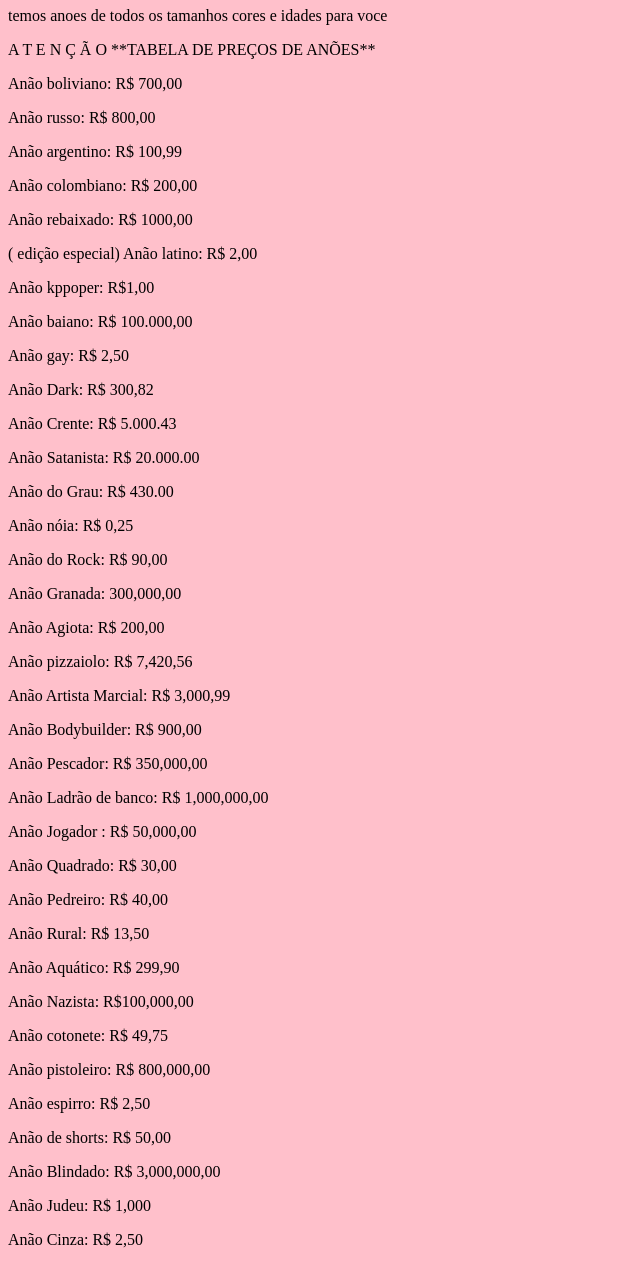
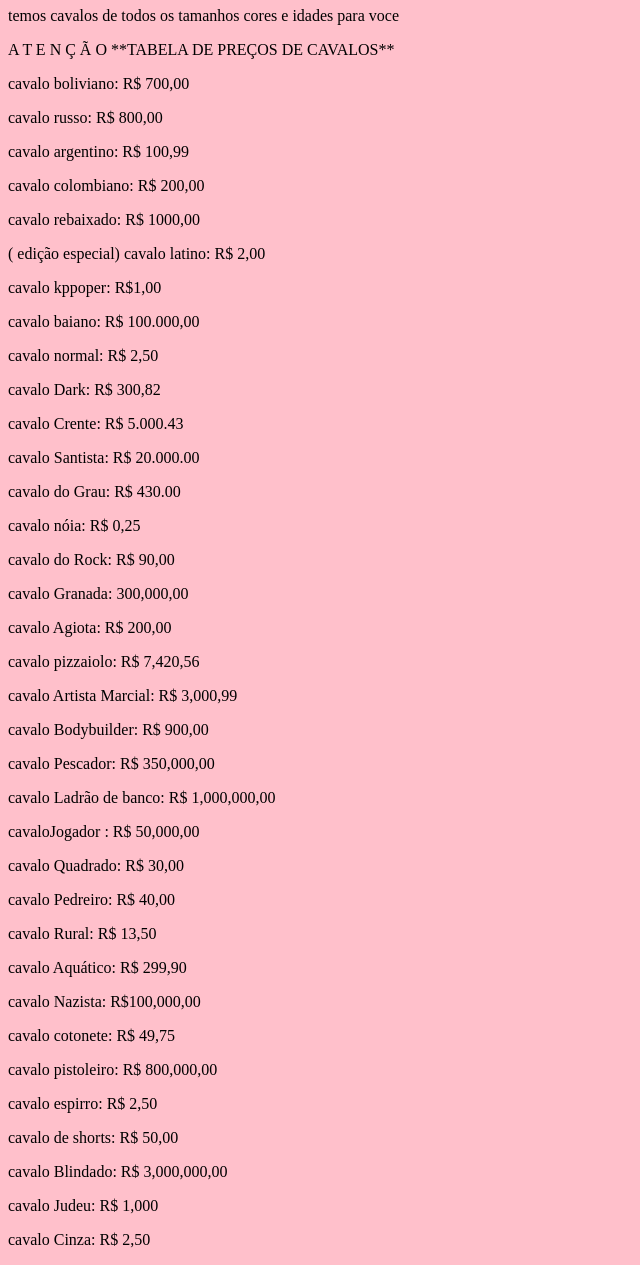
Before and after one commit to camilideh/pensamentoCOMPUTACIONAL1B, a plain HTML site: page index.html in a window 1280 px wide. Shown: the part 73-1338 px from the top of the page, without its empty margins (0-640 px from the left). Drawn offline with Linux system fonts and the light colour scheme.

Commit message:
Update index.html
mudamos tudo

```diff
--- a/index.html
+++ b/index.html
@@ -2,7 +2,7 @@
 <html lang="pt-br">
 	<head>
         <meta charset="UTF-8">
-		<title>anoes.com</title>
+		<title>cavalos.com</title>
         <style>
             body {
             background: pink
@@ -10,45 +10,45 @@
             </style>
 	</head>
 	<body>
-        <h1>anoes para todas as ocasioes</h1>
+        <h1>cavalos para todas as ocasioes</h1>
 
-        <p>temos anoes de todos os tamanhos cores e idades para voce</p>
-        <p>A T E N Ç Ã O **TABELA DE PREÇOS DE ANÕES**</p>
+        <p>temos  cavalos de todos os tamanhos cores e idades para voce</p>
+        <p>A T E N Ç Ã O **TABELA DE PREÇOS DE CAVALOS**</p>
 
-        <p>Anão boliviano: R$ 700,00 </p>
-        <p>Anão russo: R$ 800,00<p>
-        <p>Anão argentino: R$ 100,99 <p>
-        <p> Anão colombiano: R$ 200,00<p>
-        <p>Anão rebaixado: R$ 1000,00<p>
-        <p> ( edição especial) Anão latino: R$ 2,00 <p>
-        <p> Anão kppoper: R$1,00<p>
-        <p>Anão baiano: R$ 100.000,00<p>
-        <p> Anão gay: R$ 2,50 <p>
-        <p>Anão Dark: R$ 300,82<p>
-        <p>Anão Crente: R$ 5.000.43<p>
-        <p> Anão Satanista: R$ 20.000.00<p>
-        <p> Anão do Grau: R$ 430.00<p>
-        <p> Anão nóia: R$ 0,25<p>
-        <p> Anão do Rock: R$ 90,00<p>
-        <p>Anão Granada: 300,000,00<p>
-        <p> Anão Agiota: R$ 200,00<p>
-        <p> Anão pizzaiolo: R$ 7,420,56 <p>
-        <p>Anão Artista Marcial: R$ 3,000,99<p>
-        <p> Anão Bodybuilder: R$ 900,00<p>
-        <p> Anão Pescador: R$ 350,000,00<p>
-        <p>Anão Ladrão de banco: R$ 1,000,000,00<p>
-        <p>Anão Jogador : R$ 50,000,00<p>
-        <p> Anão Quadrado: R$ 30,00<p>
-        <p> Anão Pedreiro: R$ 40,00<p>
-        <p> Anão Rural: R$ 13,50<p>
-        <p> Anão Aquático: R$ 299,90<p>
-        <p> Anão Nazista: R$100,000,00<p>
-        <p> Anão cotonete: R$ 49,75<p>
-        <p> Anão pistoleiro: R$ 800,000,00<p>
-        <p>Anão espirro: R$ 2,50<p>
-        <p>Anão de shorts: R$ 50,00<p>
-        <p>Anão Blindado: R$ 3,000,000,00<p>
-        <p>Anão Judeu: R$ 1,000<p>
-        <p>Anão Cinza: R$ 2,50<p>
+        <p>cavalo boliviano: R$ 700,00 </p>
+        <p>cavalo russo: R$ 800,00<p>
+        <p>cavalo argentino: R$ 100,99 <p>
+        <p> cavalo colombiano: R$ 200,00<p>
+        <p>cavalo rebaixado: R$ 1000,00<p>
+        <p> ( edição especial) cavalo latino: R$ 2,00 <p>
+        <p> cavalo kppoper: R$1,00<p>
+        <p>cavalo baiano: R$ 100.000,00<p>
+        <p> cavalo normal: R$ 2,50 <p>
+        <p>cavalo Dark: R$ 300,82<p>
+        <p>cavalo Crente: R$ 5.000.43<p>
+        <p> cavalo Santista: R$ 20.000.00<p>
+        <p> cavalo do Grau: R$ 430.00<p>
+        <p> cavalo nóia: R$ 0,25<p>
+        <p> cavalo do Rock: R$ 90,00<p>
+        <p>cavalo Granada: 300,000,00<p>
+        <p> cavalo Agiota: R$ 200,00<p>
+        <p> cavalo pizzaiolo: R$ 7,420,56 <p>
+        <p>cavalo Artista Marcial: R$ 3,000,99
+	<p>cavalo Bodybuilder: R$ 900,00<p>
+        <p> cavalo Pescador: R$ 350,000,00<p>
+        <p>cavalo Ladrão de banco: R$ 1,000,000,00<p>
+        <p>cavaloJogador : R$ 50,000,00<p>
+        <p> cavalo Quadrado: R$ 30,00<p>
+        <p> cavalo Pedreiro: R$ 40,00<p>
+        <p> cavalo Rural: R$ 13,50<p>
+        <p> cavalo Aquático: R$ 299,90<p>
+        <p> cavalo Nazista: R$100,000,00<p>
+        <p> cavalo cotonete: R$ 49,75<p>
+        <p> cavalo pistoleiro: R$ 800,000,00<p>
+        <p>cavalo espirro: R$ 2,50<p>
+        <p>cavalo de shorts: R$ 50,00<p>
+        <p>cavalo Blindado: R$ 3,000,000,00<p>
+        <p>cavalo Judeu: R$ 1,000<p>
+        <p>cavalo Cinza: R$ 2,50<p>
 	</body>
 </html>
```
